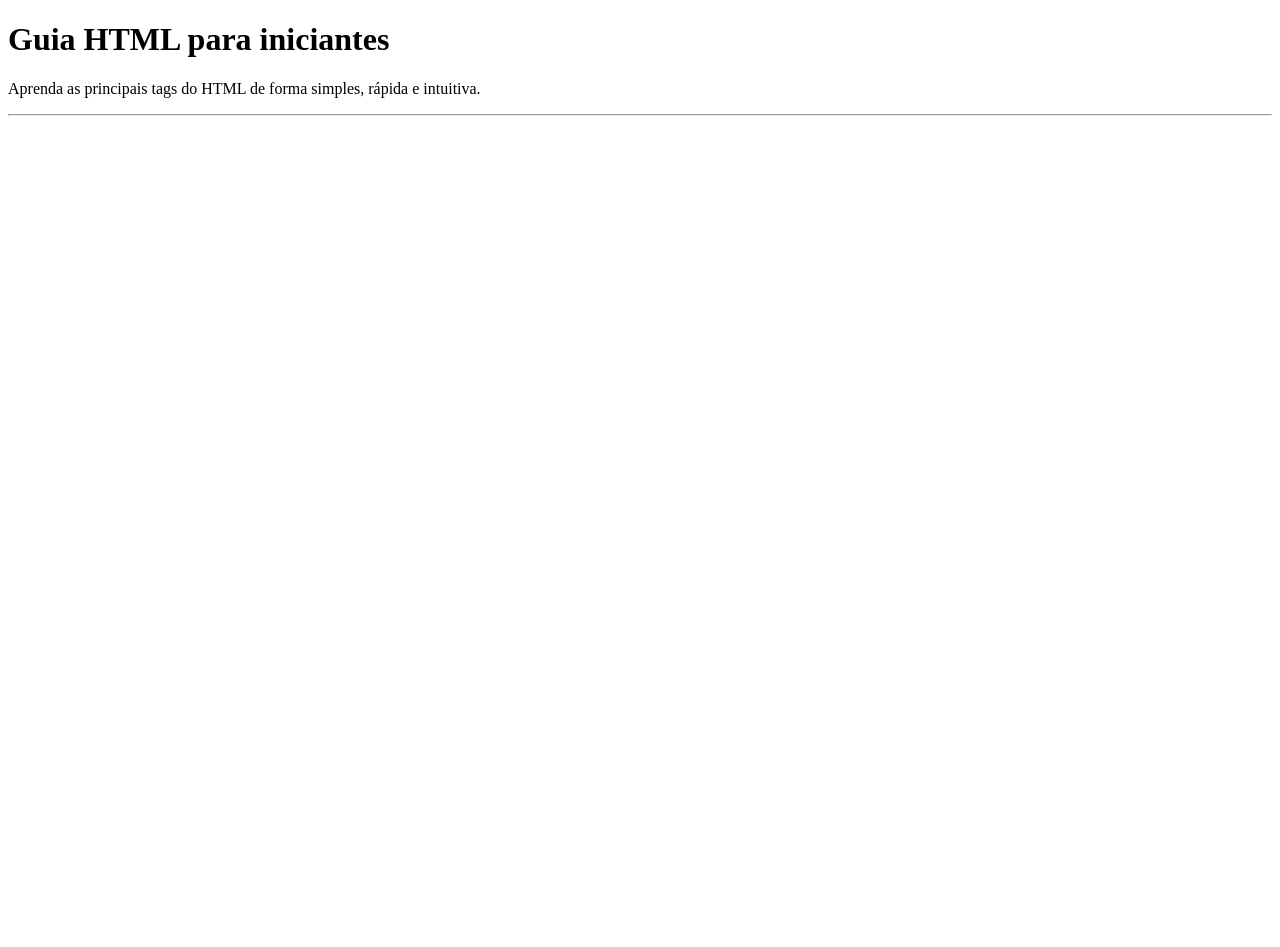
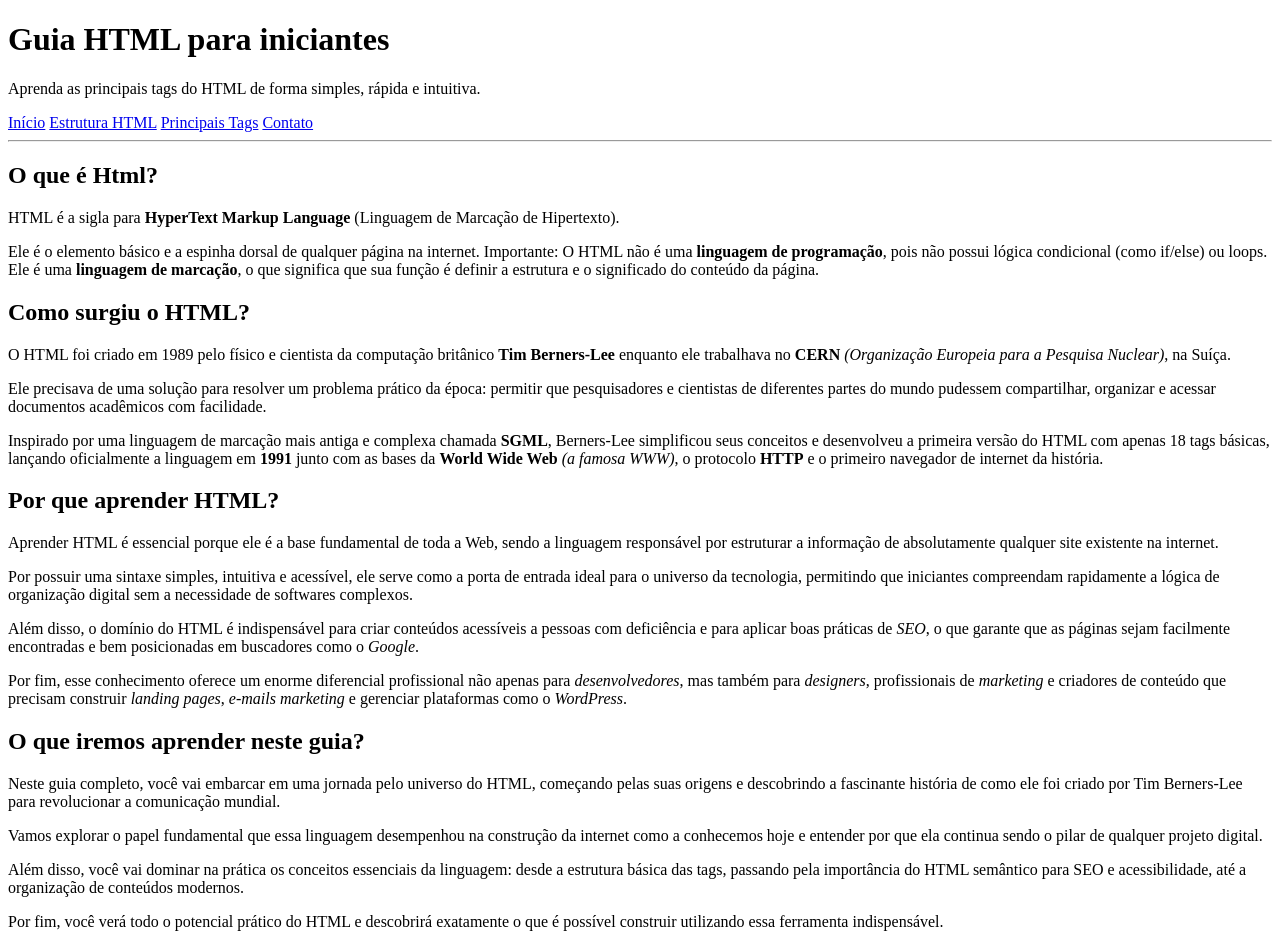
Before and after one commit to Ryan-Oliveira-678/Guia-HTML-para-iniciantes, a plain HTML site: page index.html in a window 1280 px wide. Before the commit the page ends 800 px from the top, so only its background shows below. Drawn offline with Linux system fonts and the light colour scheme.

Commit message:
Adicionando conteudo

```diff
--- a/index.html
+++ b/index.html
@@ -8,10 +8,52 @@
     <title>Guia HTML</title>
 </head>
 <body>
-    <main>
+
+    <header>
         <h1>Guia HTML para iniciantes</h1>
         <p>Aprenda as principais tags do HTML de forma simples, rápida e intuitiva.</p>
+
+        <nav>
+            <a href="#">Início</a>
+            <a href="#">Estrutura HTML</a>
+            <a href="#">Principais Tags</a>
+            <a href="#">Contato</a>
+        </nav>
         <hr>
+    </header>
+
+    <main>
+        <section>
+            <h2>O que é Html?</h2>
+            <p>
+                HTML é a sigla para <strong>HyperText Markup Language</strong> (Linguagem de Marcação de Hipertexto).
+            </p>
+            <p> Ele é o elemento básico e a espinha dorsal de qualquer página na internet.
+                Importante: O HTML não é uma <strong>linguagem de programação</strong>, pois não possui lógica condicional (como if/else) ou loops. Ele é uma <strong>linguagem de marcação</strong>, o que significa que sua função é definir a estrutura e o significado do conteúdo da página.
+            </p>
+        </section>
+        <section>
+                <h2>Como surgiu o HTML?</h2>
+                <p>O HTML foi criado em 1989 pelo físico e cientista da computação britânico <strong> Tim Berners-Lee</strong> enquanto ele trabalhava no <strong>CERN</strong> <em>(Organização Europeia para a Pesquisa Nuclear)</em>, na Suíça. </p>
+                <p>Ele precisava de uma solução para resolver um problema prático da época: permitir que pesquisadores e cientistas de diferentes partes do mundo pudessem compartilhar, organizar e acessar documentos acadêmicos com facilidade.</p>
+                <p>Inspirado por uma linguagem de marcação mais antiga e complexa chamada <strong>SGML</strong>, Berners-Lee simplificou seus conceitos e desenvolveu a primeira versão do HTML com apenas 18 tags básicas, lançando oficialmente a linguagem em <strong>1991</strong> junto com as bases da <strong>World Wide Web</strong> <em>(a famosa WWW)</em>, o protocolo <strong>HTTP</strong>  e o primeiro navegador de internet da história.</p>
+        </section>
+
+        <section>
+            <h2>Por que aprender HTML?</h2>
+            <p>Aprender HTML é essencial porque ele é a base fundamental de toda a Web, sendo a linguagem responsável por estruturar a informação de absolutamente qualquer site existente na internet. </p>
+            <p>Por possuir uma sintaxe simples, intuitiva e acessível, ele serve como a porta de entrada ideal para o universo da tecnologia, permitindo que iniciantes compreendam rapidamente a lógica de organização digital sem a necessidade de softwares complexos.</p>
+            <p>Além disso, o domínio do HTML é indispensável para criar conteúdos acessíveis a pessoas com deficiência e para aplicar boas práticas de <em>SEO</em>, o que garante que as páginas sejam facilmente encontradas e bem posicionadas em buscadores como o <em>Google</em>.</p>
+            <p>Por fim, esse conhecimento oferece um enorme diferencial profissional não apenas para <em>desenvolvedores</em>, mas também para <em>designers</em>, profissionais de <em>marketing</em> e criadores de conteúdo que precisam construir <em>landing pages</em>, <em>e-mails marketing</em> e gerenciar plataformas como o <em>WordPress</em>.</p>
+        </section>
+
+        <section>
+            <h2>O que iremos aprender neste guia?</h2>
+            <p>Neste guia completo, você vai embarcar em uma jornada pelo universo do HTML, começando pelas suas origens e descobrindo a fascinante história de como ele foi criado por Tim Berners-Lee para revolucionar a comunicação mundial.</p>
+            <p>Vamos explorar o papel fundamental que essa linguagem desempenhou na construção da internet como a conhecemos hoje e entender por que ela continua sendo o pilar de qualquer projeto digital.</p>
+            <p>Além disso, você vai dominar na prática os conceitos essenciais da linguagem: desde a estrutura básica das tags, passando pela importância do HTML semântico para SEO e acessibilidade, até a organização de conteúdos modernos.</p>
+            <p>Por fim, você verá todo o potencial prático do HTML e descobrirá exatamente o que é possível construir utilizando essa ferramenta indispensável.</p>
+        </section>
     </main>
 
 </body>
```
